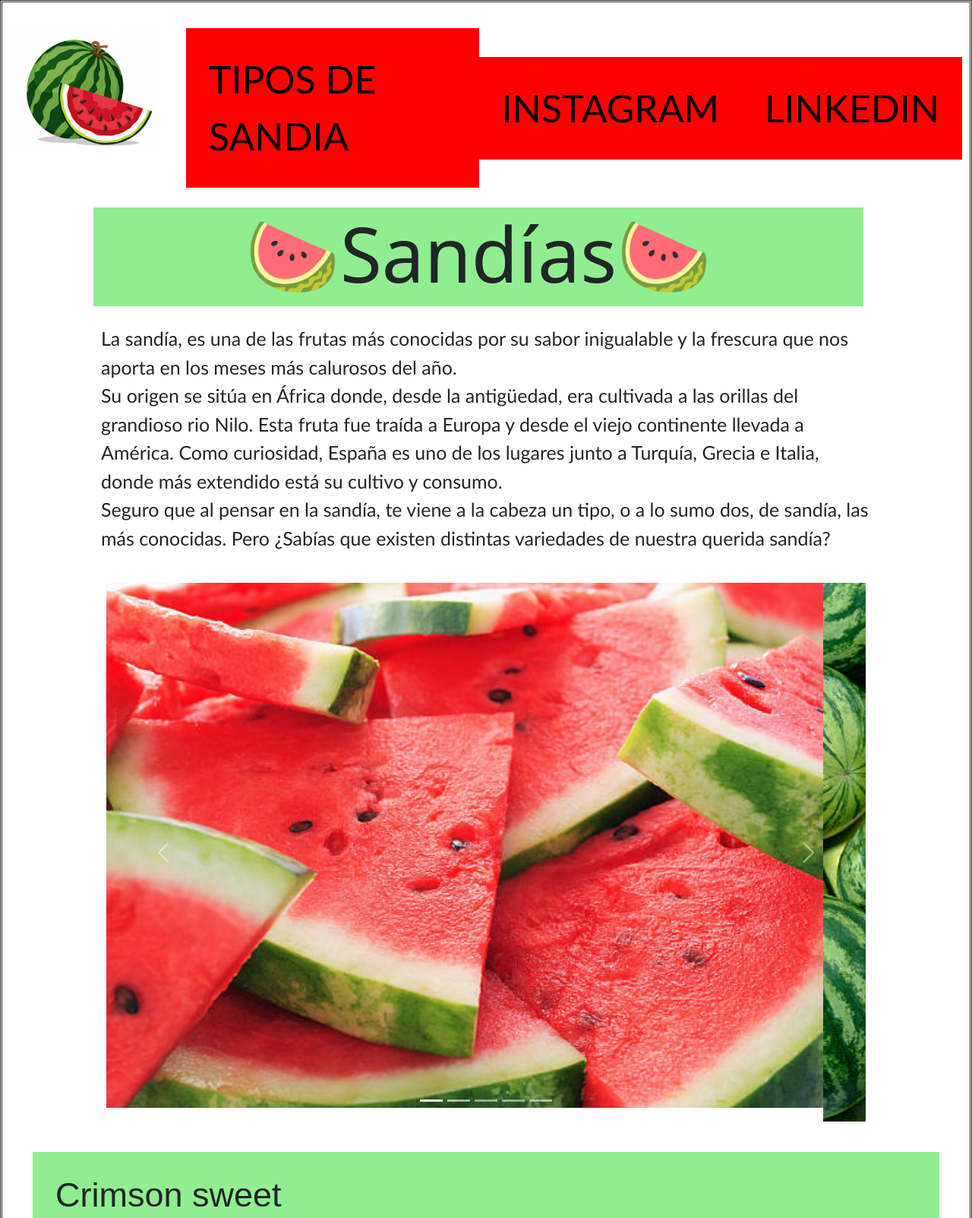
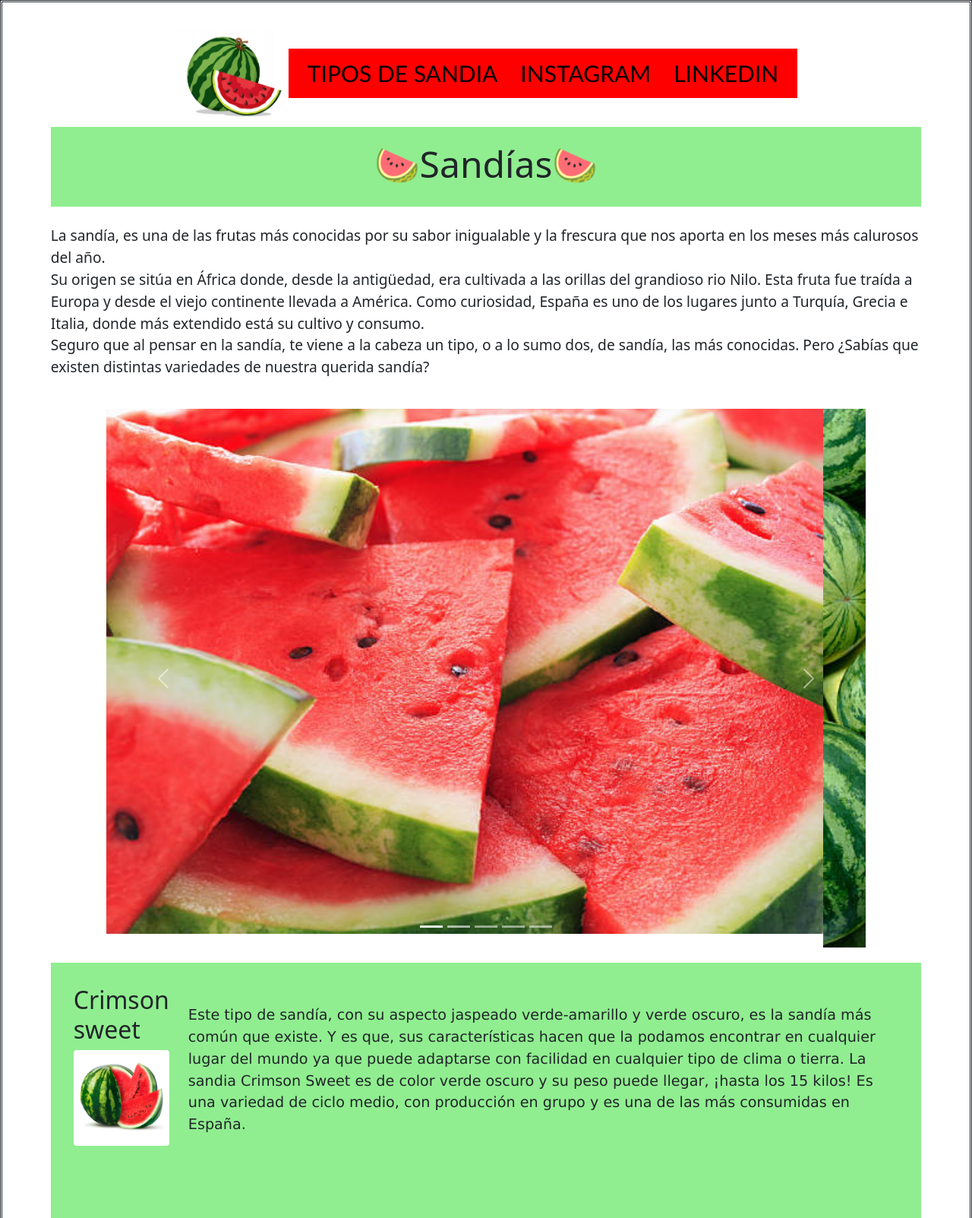
Before and after one commit to LorenGrz/Programacion, a plain HTML site: page Desarrollo Web/Pagina Web/index.html in a window 1280 px wide. Shown: the top 1603 px of the page at 76% size. Drawn offline with nearby package versions, Linux system fonts and the light colour scheme.

Commit message:
Update style.css

```diff
--- a/Desarrollo Web/Pagina Web/style.css
+++ b/Desarrollo Web/Pagina Web/style.css
@@ -1,99 +1,210 @@
 body{
     border-style: double;
 }
-header{
+
+img {
+    max-width: 100%;
+    height: auto;
+    object-fit: contain;
+}
+
+header {
+    display: flex;
+    flex-direction: column;
+    align-items: center;
+    padding: 10px;
+}
+@media (min-width: 768px) {
+    header {
+        flex-direction: row;
+        justify-content: center;
+    }
+}
+
+header img {
+    width: 150px; /* Ajusta este valor según el tamaño que desees */
+    height: auto;
+    display: block;
+    margin: 0 auto; /* Esto centrará la imagen si lo deseas */
+}
+/* Para hacer la imagen responsive */
+@media (max-width: 768px) {
+    header img {
+        width: 100px; /* Un tamaño más pequeño para pantallas móviles */
+    }
+}
+header ul {
+    padding: 0;
     display: flex;
     flex-direction: row;
-    justify-content:center;
-    width: 100%;
-    padding: 10px;
-}
-header img{
-    width: 200px;
-}
-.enlace{
-    color:black;
-}
-header ul{
-    list-style: none;
-    display: flex;
-    flex-direction: row;
-    justify-content:center;
     align-items: center;
 }
-header ul li{
-    margin: 30px;
+header ul li {
+    margin: 10px;
+    font-size: 20px;
+}
+@media (min-width: 768px) {
+    header ul li {
+        font-size: 30px;
+    }
 }
 header ul a{
     list-style: none;
     display: flex;
     justify-content: center;
     align-items: center;
-    font-size: 50px;
     text-decoration: none;
-    font-family: 'Gill Sans', 'Gill Sans MT', Calibri, 'Trebuchet MS', sans-serif;
     background-color: red;
+}
 
-}
-.Titulo{
-    height: 130px;
-    background-color:  lightgreen;
-    margin-left: 120px;
-    margin-right: 140px;
-}
-.Titulo h1{
+nav {
+    background-color: #ff0000; /* Fondo rojo para los enlaces */
     display: flex;
     justify-content: center;
     align-items: center;
-    font-size: 100px;
+    font-family: 'Gill Sans', 'Gill Sans MT', Calibri, 'Trebuchet MS', sans-serif;
+    padding: 10px;
 }
-.parrafo1{
+
+nav ul {
+    list-style-type: none;
+    padding: 0;
+    margin: 0;
     display: flex;
-    justify-content:center;
-    margin-left: 130px;
-    margin-right: 130px;
-    width: 80%;
+    justify-content: center;
 }
-.parrafo1 p{
-    font-size: 25px;
-    font-family:'Gill Sans', 'Gill Sans MT', Calibri, 'Trebuchet MS', sans-serif ;
+nav ul li {
+    margin: 0 15px;
 }
+nav ul li a {
+    color: white;
+    text-decoration: none;
+    font-weight: bold;
+}
+nav ul li a:hover {
+    text-decoration: underline;
+}
+
+.Titulo {
+    background-color: lightgreen;
+    padding: 20px;
+    margin: 0 5%;
+}
+.Titulo h1 {
+    font-size: 2rem;
+    text-align: center;
+}
+
+@media (min-width: 768px) {
+    .Titulo h1 {
+        font-size: 3rem;
+    }
+}
+
+.parrafo1 {
+    width: 90%;
+    margin: 0 auto;
+}
+.parrafo1 p {
+    font-size: 1rem;
+}
+@media (min-width: 768px) {
+    .parrafo1 p {
+        font-size: 1.2rem;
+    }
+}
+
 #tipos{
     margin:40px;
     background-color: lightgreen;
 }
-#tipos img{
-    height: 350px;
+
+#tipos img {
+    height: auto;
+    max-height: 350px;
+    width: auto;
+    max-width: 100%;
+    object-fit: contain;
 }
+
 #tipos ul{
     display: flex;
     flex-direction: row;
     padding: 30px;
 }
-#tipos h2{
-    font-size: 45px;
-    font-family: sans-serif;
+
+#tipos {
+    margin: 20px 5%;
+    background-color: lightgreen;
 }
-#tipos p{
-    font-size: 30px;
+
+.cajitafeliz ul {
+    display: flex;
+    flex-direction: column;
+    align-items: center;
+    padding: 15px;
+}
+
+.cajitafeliz ul > div {
+    display: flex;
+    flex-direction: column;
+    align-items: center;
+    width: 100%;
+}
+@media (min-width: 768px) {
+    .cajitafeliz ul {
+        flex-direction: row;
+        align-items: flex-start;
+    }
+
+    .cajitafeliz ul > div {
+        width: 50%;
+    }
+}
+
+#tipos h2 {
+    font-size: 1.5rem;
+}
+
+#tipos p {
+    font-size: 1rem;
     font-family: 'Lucida Sans', 'Lucida Sans Regular', 'Lucida Grande', 'Lucida Sans Unicode', Geneva, Verdana, sans-serif;
-    padding: 50px;
+    padding: 15px;
 }
+
+@media (min-width: 768px) {
+    #tipos h2 {
+        font-size: 2rem;
+    }
+
+    #tipos p {
+        font-size: 1.2rem;
+        padding: 25px;
+    }
+}
+
 .carrouselhack{
     width: 100%;
     display: flex;
     justify-content: center;
     align-items: center;
 }
+
 .carousel{
     width: 1000px;
 }
+
+.enlace{
+    color:black;
+}
+
 footer{
     background-color: gray;
     display: flex;
     height: 25px;
     justify-content: center;
 }
+
 footer p{
     font-size: medium;
 }
```
